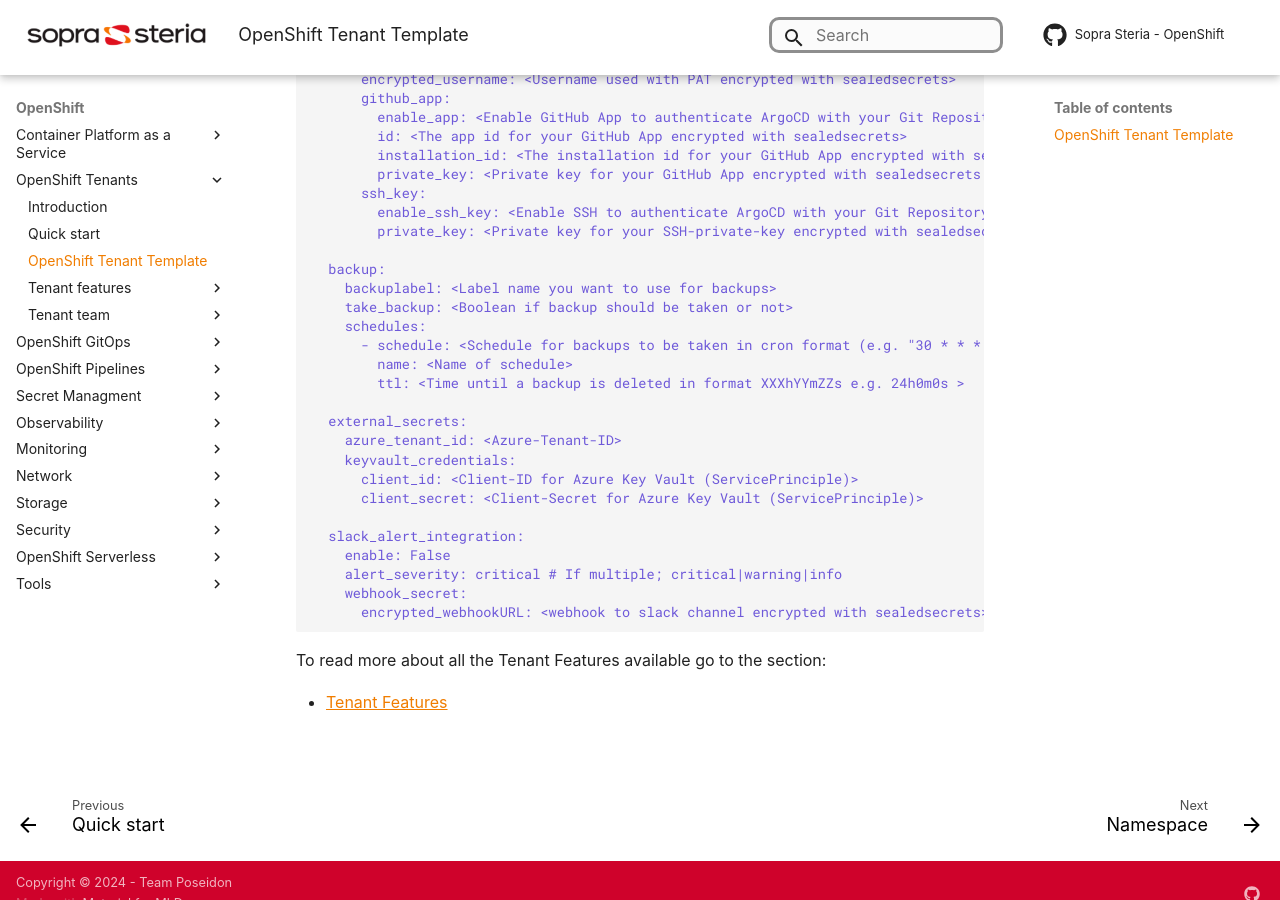
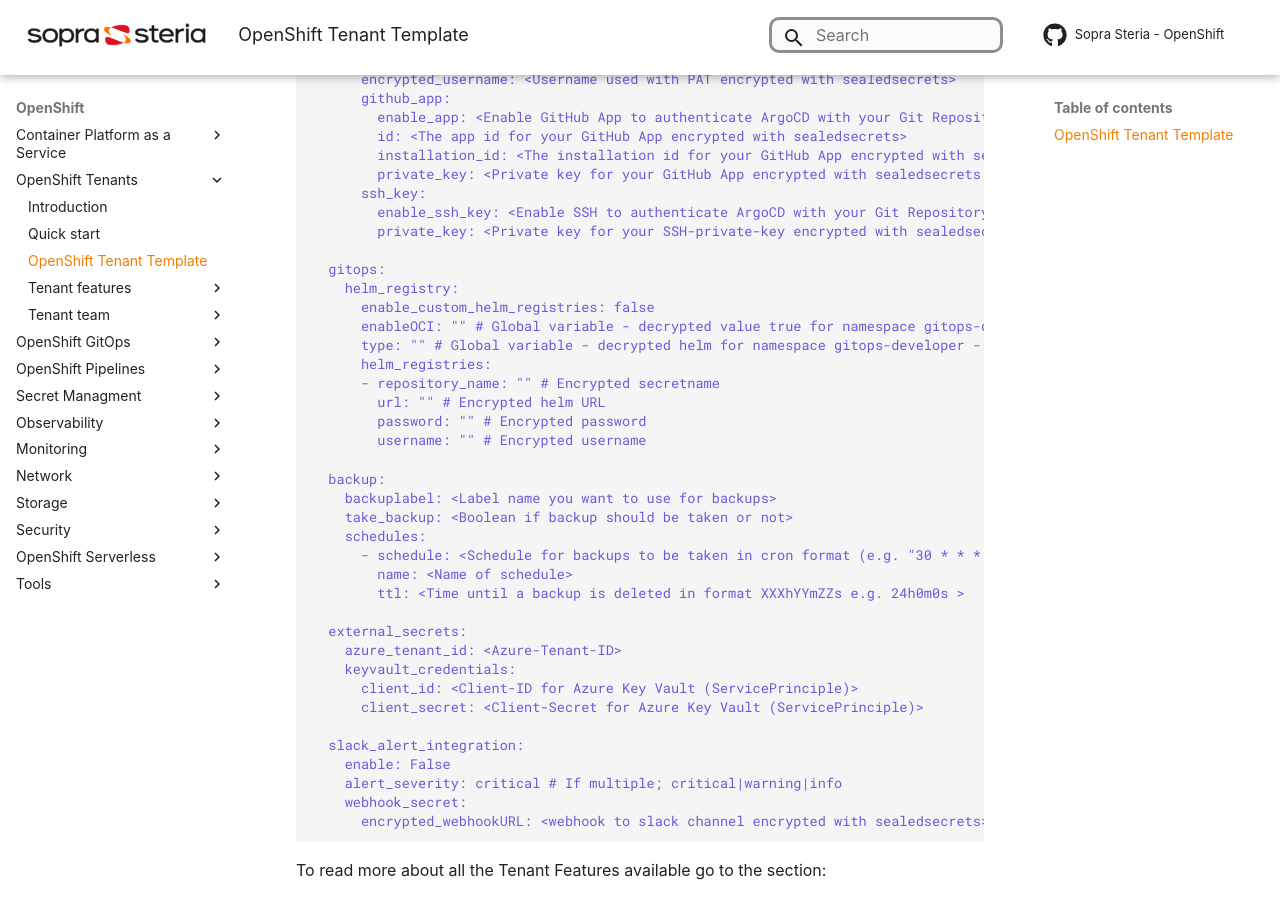
Before and after one commit to Sopra-Steria-Norge-Kubernetes/OpenShift, an MkDocs documentation site: the page built from docs/OpenShift Tenants/OpenShift-tenant-template.md, in a window 1280 px wide and 900 px high, scrolled down 1709 px. Built offline with MkDocs 1.6.1 and Material for MkDocs 9.7.7, drawn with Linux system fonts in a browser that asks for light colours; some web fonts are replaced; comment, search, counter and statistics services are not loaded.

Commit message:
added parts of the mkdocs needed for the private helm registry implementation

```diff
--- a/docs/OpenShift Tenants/OpenShift-tenant-template.md
+++ b/docs/OpenShift Tenants/OpenShift-tenant-template.md
@@ -91,6 +91,17 @@
         enable_ssh_key: <Enable SSH to authenticate ArgoCD with your Git Repository. Default false.>
         private_key: <Private key for your SSH-private-key encrypted with sealedsecrets.>
 
+  gitops:
+    helm_registry:
+      enable_custom_helm_registries: false
+      enableOCI: "" # Global variable - decrypted value true for namespace gitops-developer - Encrypted and sat by cluster admins
+      type: "" # Global variable - decrypted helm for namespace gitops-developer - Encrypted and sat by cluster admins
+      helm_registries:
+      - repository_name: "" # Encrypted secretname
+        url: "" # Encrypted helm URL
+        password: "" # Encrypted password
+        username: "" # Encrypted username
+
   backup:
     backuplabel: <Label name you want to use for backups>
     take_backup: <Boolean if backup should be taken or not>
--- a/mkdocs.yml
+++ b/mkdocs.yml
@@ -28,6 +28,8 @@
           - Authenticate with Personal Access Token (PAT): OpenShift Tenants/Tenant features/GitOps/Authentication Methods for ArgoCD/authenticate-with-personal-access-token.md
           - Authenticate with GitHub App: OpenShift Tenants/Tenant features/GitOps/Authentication Methods for ArgoCD/authenticate-with-github-app.md
           - Authenticate with SSH: OpenShift Tenants/Tenant features/GitOps/Authentication Methods for ArgoCD/authenticate-with-ssh.md
+        - Private Helm Registry:
+          - Setting Up a Private Helm Registry with Argo CD: OpenShift Tenants/Tenant features/GitOps/Private Helm Registry/private-helm-registry-setup.md
       - Backup: OpenShift Tenants/Tenant features/backup.md
       - External Secret: OpenShift Tenants/Tenant features/external-secrets.md
       - Slack Alert Integration: OpenShift Tenants/Tenant features/slack-alert-integration.md
```
Also changed, not shown: docs/OpenShift Tenants/Tenant features/GitOps/Private Helm Registry/private-helm-registry-setup.md (added, +62 -0 lines).
